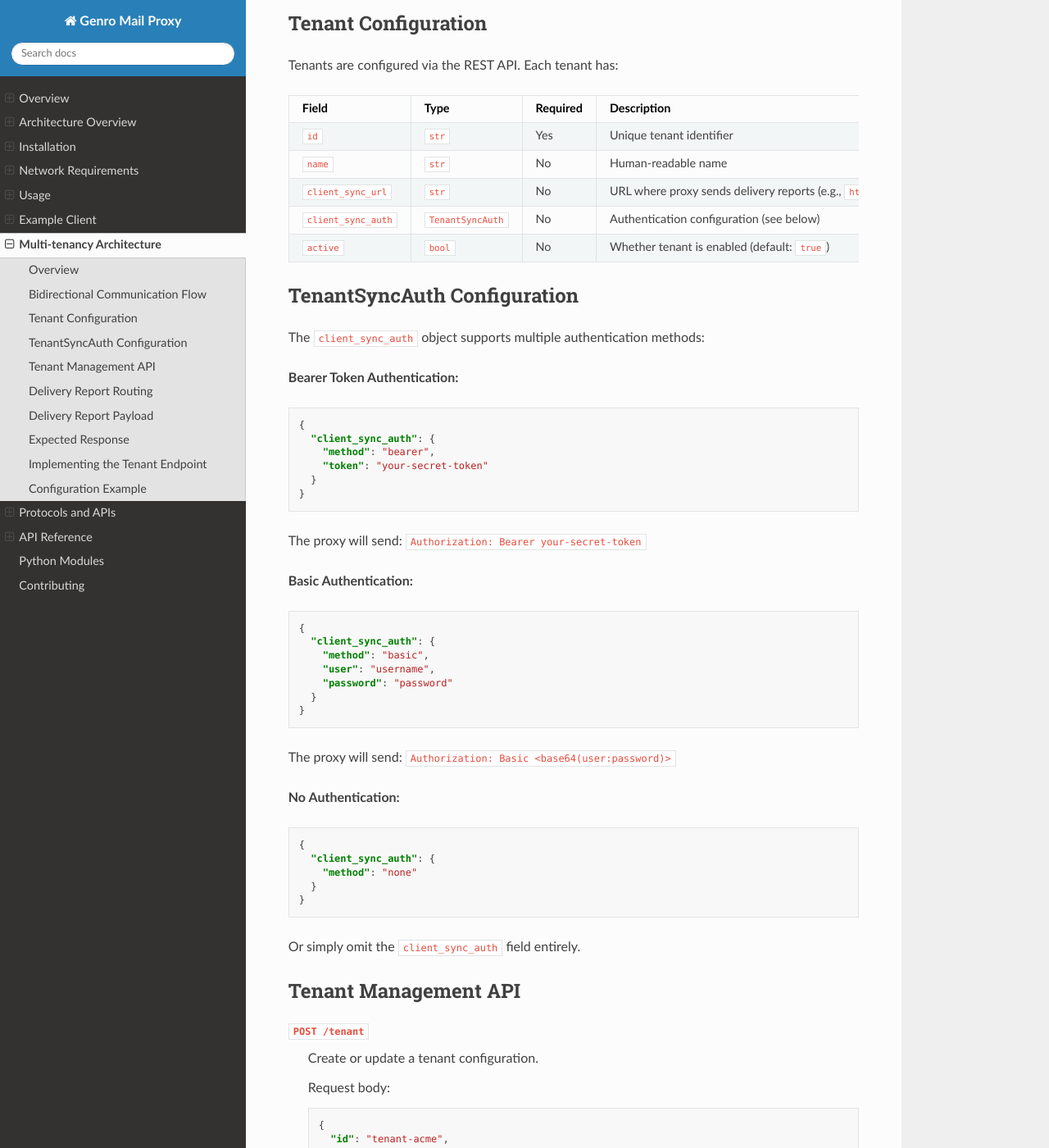
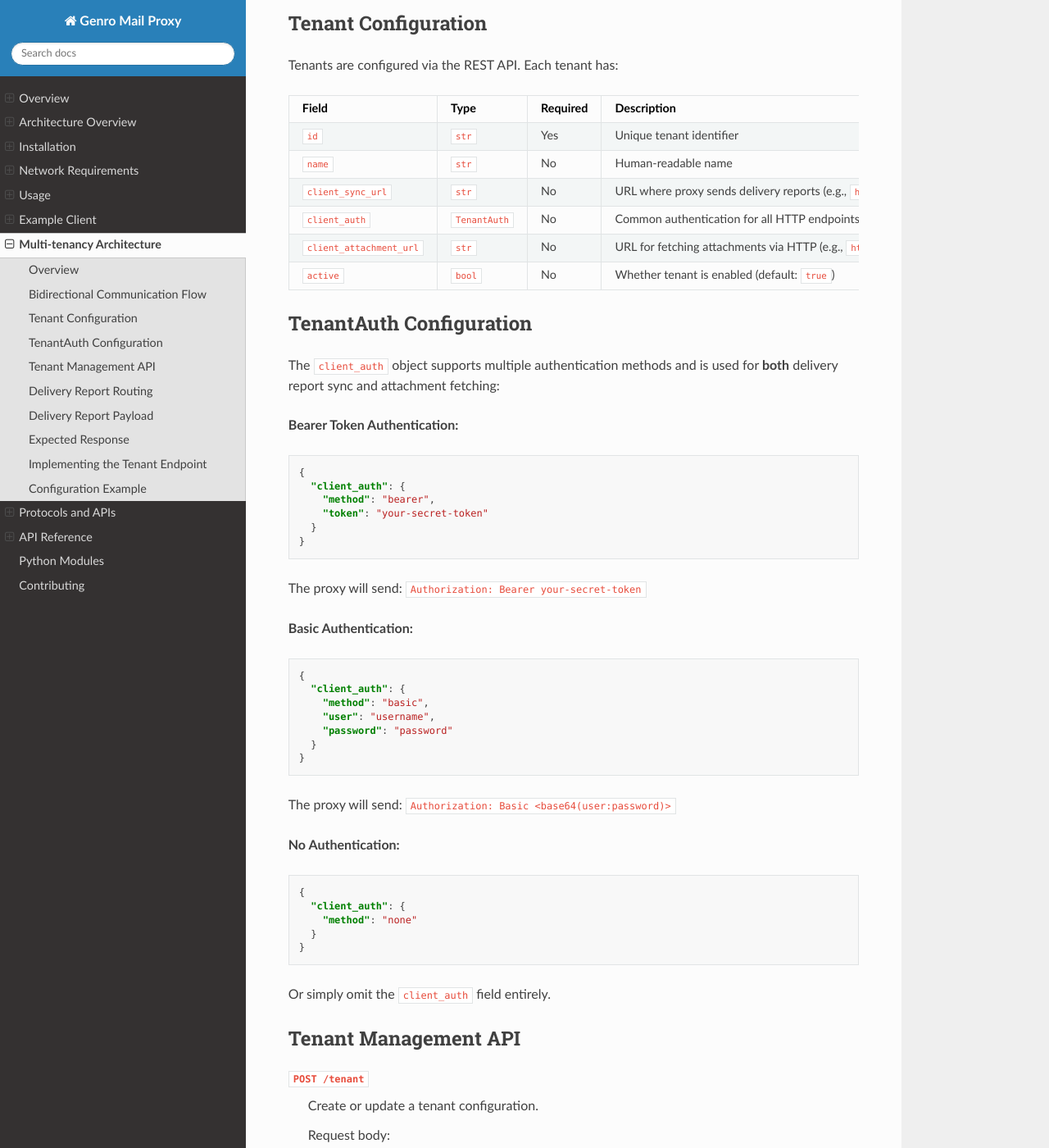
Before and after one commit to genropy/genro-mail-proxy, a Sphinx documentation site: the page built from docs/multi_tenancy.rst, in a window 1280 px wide and 1400 px high, scrolled down 1286 px. Shown: the whole window at 82% size. Built offline with Sphinx 7.4.7 and the Read the Docs theme 3.1.0, drawn with Linux system fonts in a browser that asks for light colours; some of the changed text lies outside the part shown.

Commit message:
refactor: simplify tenant configuration structure
Refactor tenant configuration from client_sync_url/client_sync_auth to a
more flexible structure with client_base_url, client_sync_path,
client_attachment_path, and client_auth.

- client_base_url: base URL for all tenant API calls
- client_sync_path: path for delivery report sync (appended to base URL)
- client_attachment_path: path for attachment fetching (appended to base URL)
- client_auth: unified auth config for all endpoints (bearer/basic/none)

This allows sharing authentication across sync and attachment endpoints
while keeping paths flexible.

```diff
--- a/docs/multi_tenancy.rst
+++ b/docs/multi_tenancy.rst
@@ -83,26 +83,31 @@ Tenants are configured via the REST API. Each tenant has:
      - ``str``
      - No
      - URL where proxy sends delivery reports (e.g., ``https://api.tenant.com/proxy_sync``)
-   * - ``client_sync_auth``
-     - ``TenantSyncAuth``
+   * - ``client_auth``
+     - ``TenantAuth``
      - No
-     - Authentication configuration (see below)
+     - Common authentication for all HTTP endpoints (sync and attachments)
+   * - ``client_attachment_url``
+     - ``str``
+     - No
+     - URL for fetching attachments via HTTP (e.g., ``https://api.tenant.com/attachments``)
    * - ``active``
      - ``bool``
      - No
      - Whether tenant is enabled (default: ``true``)
 
-TenantSyncAuth Configuration
-----------------------------
+TenantAuth Configuration
+------------------------
 
-The ``client_sync_auth`` object supports multiple authentication methods:
+The ``client_auth`` object supports multiple authentication methods
+and is used for **both** delivery report sync and attachment fetching:
 
 **Bearer Token Authentication:**
 
 .. code-block:: json
 
    {
-     "client_sync_auth": {
+     "client_auth": {
        "method": "bearer",
        "token": "your-secret-token"
      }
@@ -115,7 +120,7 @@ The proxy will send: ``Authorization: Bearer your-secret-token``
 .. code-block:: json
 
    {
-     "client_sync_auth": {
+     "client_auth": {
        "method": "basic",
        "user": "username",
        "password": "password"
@@ -129,12 +134,12 @@ The proxy will send: ``Authorization: Basic <base64(user:password)>``
 .. code-block:: json
 
    {
-     "client_sync_auth": {
+     "client_auth": {
        "method": "none"
      }
    }
 
-Or simply omit the ``client_sync_auth`` field entirely.
+Or simply omit the ``client_auth`` field entirely.
 
 Tenant Management API
 ---------------------
@@ -150,7 +155,8 @@ Tenant Management API
         "id": "tenant-acme",
         "name": "ACME Corporation",
         "client_sync_url": "https://api.acme.com/proxy_sync",
-        "client_sync_auth": {
+        "client_attachment_url": "https://api.acme.com/attachments",
+        "client_auth": {
           "method": "bearer",
           "token": "acme-secret-token"
         },
@@ -346,7 +352,8 @@ Complete tenant setup example:
           "id": "acme",
           "name": "ACME Corp",
           "client_sync_url": "https://api.acme.com/proxy_sync",
-          "client_sync_auth": {
+          "client_attachment_url": "https://api.acme.com/attachments",
+          "client_auth": {
             "method": "bearer",
             "token": "acme-secret"
           }
```
Also changed, not shown: 7 other files.
